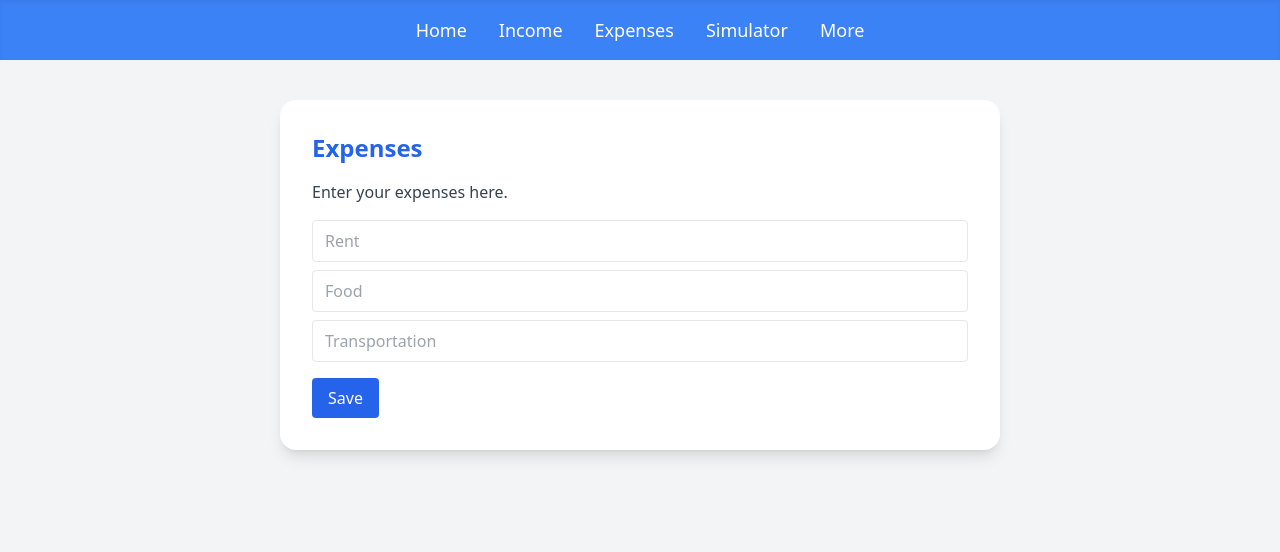
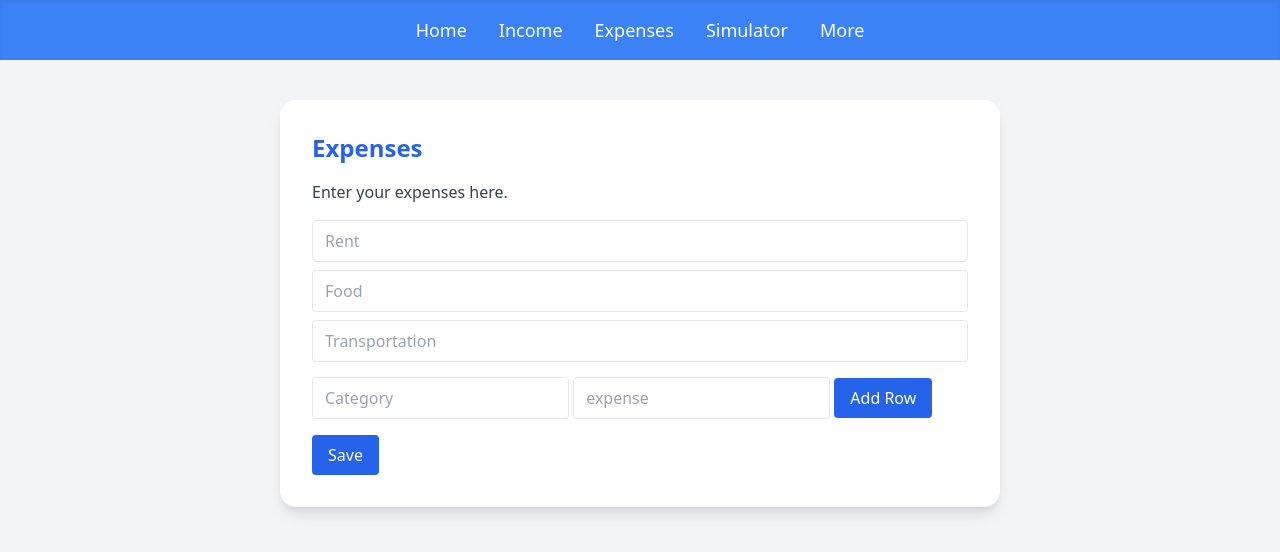
Before and after one commit to nahmad0/budget-Simulator, a plain HTML site: page public/index.html in a window 1280 px wide. Both pictures are taken after a click on the button "Expenses". Shown: the part 84-636 px from the top of the page. Drawn offline with nearby package versions, Linux system fonts and the light colour scheme.

Commit message:
added 'add row' buttons

```diff
--- a/public/index.html
+++ b/public/index.html
@@ -59,6 +59,10 @@
         <!-- Example form -->
         <input type="text" placeholder="Salary" class="border rounded px-3 py-2 mt-4 w-full">
         <input type="text" placeholder="Other Income" class="border rounded px-3 py-2 mt-2 w-full">
+        <input type="text" placeholder="Category" class="border rounded px-3 py-2 mt-2 w-half">
+        <input type="text" placeholder="expense" class="border rounded px-3 py-2 mt-2 w-half">
+        <button class="mt-4 bg-blue-600 text-white px-4 py-2 rounded hover:bg-blue-700">Add Row</button>
+        <br>
         <button class="mt-4 bg-blue-600 text-white px-4 py-2 rounded hover:bg-blue-700">Save</button>
     </section>
 
@@ -70,6 +74,10 @@
         <input type="text" placeholder="Rent" class="border rounded px-3 py-2 mt-4 w-full">
         <input type="text" placeholder="Food" class="border rounded px-3 py-2 mt-2 w-full">
         <input type="text" placeholder="Transportation" class="border rounded px-3 py-2 mt-2 w-full">
+        <input type="text" placeholder="Category" class="border rounded px-3 py-2 mt-2 w-half">
+        <input type="text" placeholder="expense" class="border rounded px-3 py-2 mt-2 w-half">
+        <button class="mt-4 bg-blue-600 text-white px-4 py-2 rounded hover:bg-blue-700">Add Row</button>
+        <br>
         <button class="mt-4 bg-blue-600 text-white px-4 py-2 rounded hover:bg-blue-700">Save</button>
     </section>
 
```
Lines whose indentation alone changed are shown as unchanged.
